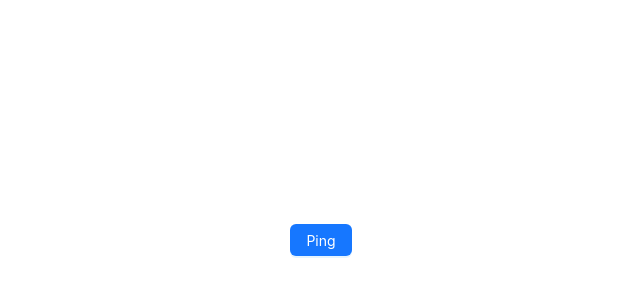
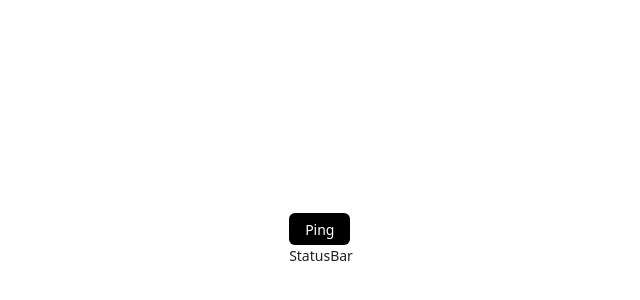
Before and after one commit to tejastn10/hollow, a React (Vite) app in the folder src/renderer/: page / in a window 1280 px wide. Shown: the part 160-460 px from the top of the page, without its empty margins (319-959 px from the left). Built offline with nearby package versions, Linux system fonts and the light colour scheme; a web font is replaced by a local one.

Commit message:
feat: refactor App component structure to include ThemeProvider and StatusBar

```diff
--- a/src/renderer/src/App.tsx
+++ b/src/renderer/src/App.tsx
@@ -1,24 +1,26 @@
 import { FC } from "react";
 
-import { Button } from "antd";
+import { App as AntdApp, Button } from "antd";
+
+import { ThemeProvider } from "./theme/ThemeProvider";
+import { StatusBar } from "./container/StatusBar";
 
 const App: FC = () => {
 	const ipcHandle = (): void => window.electron.ipcRenderer.send("ping");
 
 	return (
-		<div
-			style={{
-				display: "flex",
-				alignItems: "center",
-				justifyContent: "center",
-				width: "100%",
-				height: "100%",
-			}}
-		>
-			<Button type="primary" onClick={ipcHandle}>
-				Ping
-			</Button>
-		</div>
+		<>
+			<ThemeProvider>
+				<AntdApp>
+					<div className="App">
+						<Button type="primary" onClick={ipcHandle}>
+							Ping
+						</Button>
+					</div>
+					<StatusBar />
+				</AntdApp>
+			</ThemeProvider>
+		</>
 	);
 };
 
```
